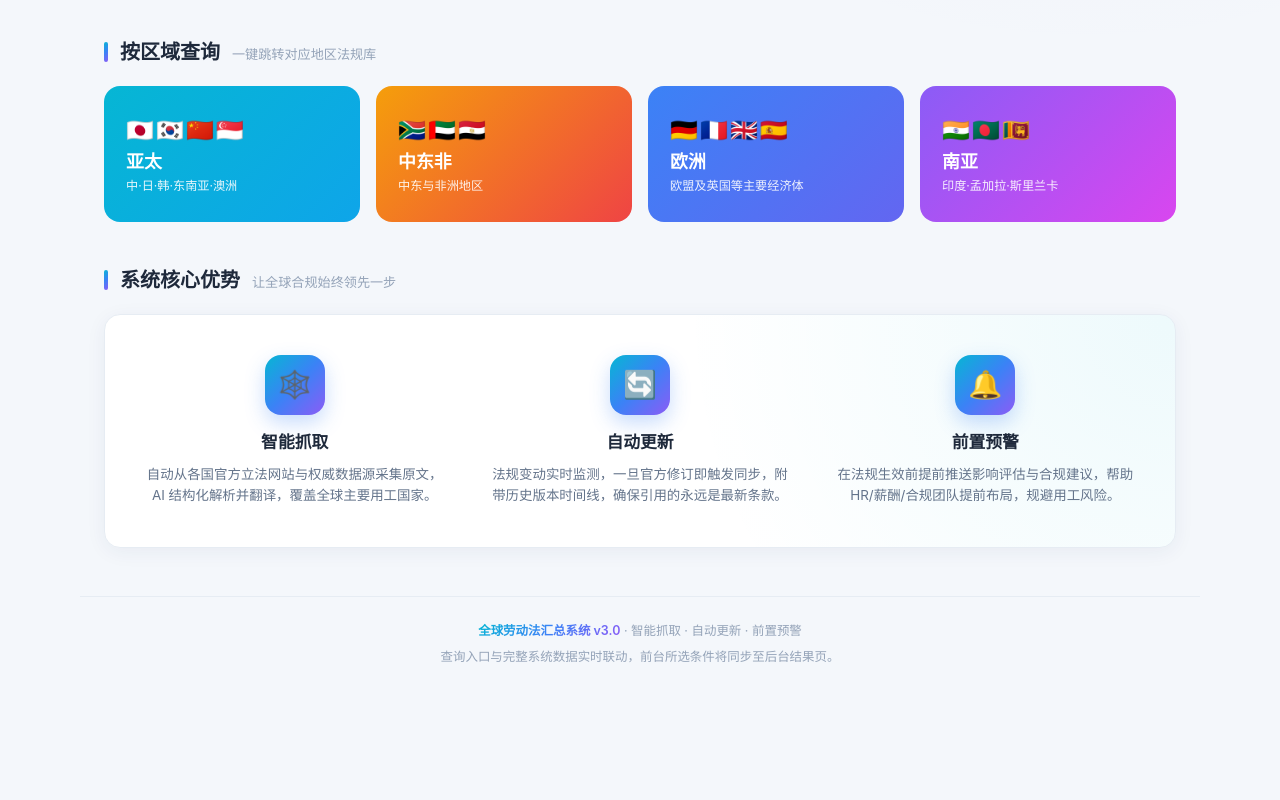
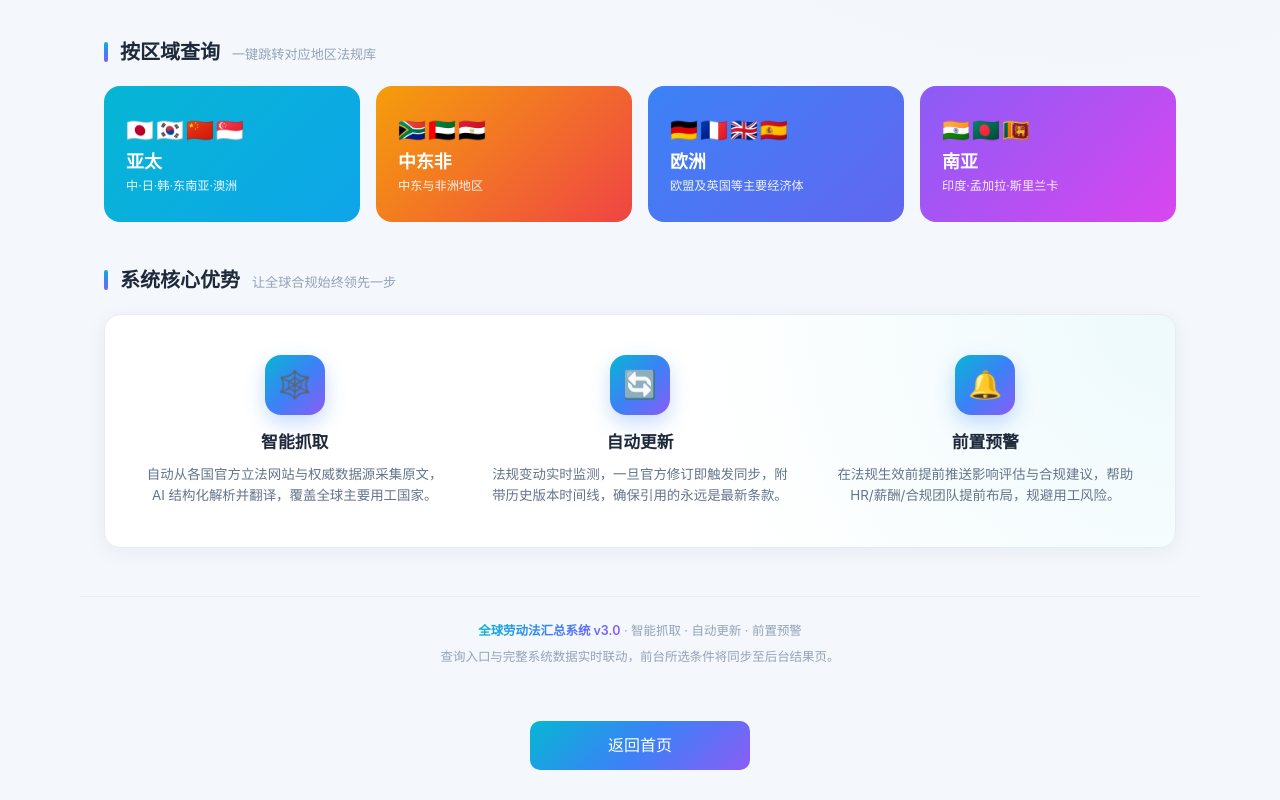
Before and after one commit to Phoebeiscool-lalala/0817optimization, a plain HTML site: page portal.html in a window 1280 px wide. Shown: the part 781-1581 px from the top of the page. Before the commit the page ends 1472 px from the top, so only its background shows below. Drawn offline with Linux system fonts and the light colour scheme.

Commit message:
新增返回首页按钮

```diff
--- a/portal.html
+++ b/portal.html
@@ -251,4 +251,5 @@ function doSearch(){
 }
 </script>
 </body>
+  <a href="./" style="display:block;width:max-width;margin:30px auto;padding:12px 32px;background:linear-gradient(135deg,#06b6d4,#3b82f6,#8b5cf6);color:white;border-radius:10px;text-align:center;text-decoration:none;font-size:16px;width:220px;">返回首页</a>
 </html>
```
